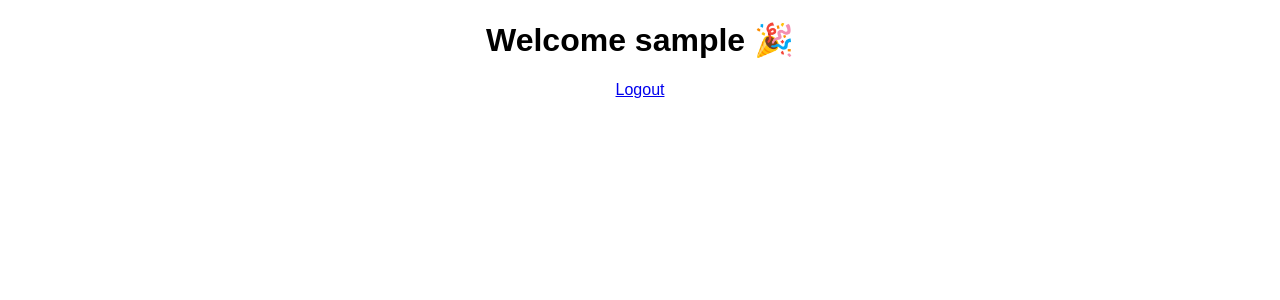
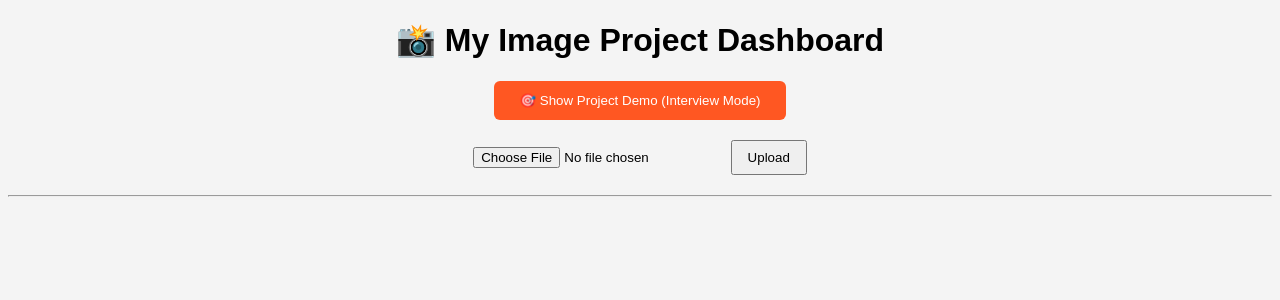
Before and after one commit to duniaparnasomarouthu-creator/quickshare, a Flask app: page /dashboard in a window 1280 px wide. Shown: the top 300 px of the page. Run offline with Flask 3, Linux system fonts and the light colour scheme; the visitor is signed in with stand-in values (Sample User, id 1).

Commit message:
Update dashboard.html

```diff
--- a/templates/dashboard.html
+++ b/templates/dashboard.html
@@ -2,13 +2,103 @@
 <html>
 <head>
 <title>Dashboard</title>
+
+<style>
+body{
+    font-family:Arial;
+    background:#f4f4f4;
+}
+
+button{
+    cursor:pointer;
+}
+</style>
+
 </head>
 
-<body style="font-family:Arial;text-align:center;">
+<body>
 
-<h1>Welcome {{ user }} 🎉</h1>
+<h1 style="text-align:center;">📸 My Image Project Dashboard</h1>
 
-<a href="/logout">Logout</a>
+<!-- 🔥 INTERVIEW DEMO BUTTON -->
+<div style="text-align:center;margin:20px;">
+
+<button onclick="showDemo()"
+style="padding:12px 25px;background:#ff5722;color:white;border:none;border-radius:6px;">
+🎯 Show Project Demo (Interview Mode)
+</button>
+
+</div>
+
+<!-- 📦 DEMO BOX -->
+<div id="demoBox"
+style="display:none;background:#111;color:white;padding:20px;margin:20px auto;width:80%;border-radius:10px;">
+
+<h2>🚀 Project Overview</h2>
+
+<p>✔ Secure Login System</p>
+<p>✔ Multi-user Registration</p>
+<p>✔ Image Upload & Gallery</p>
+<p>✔ Password Encryption (Werkzeug)</p>
+<p>✔ Download Feature</p>
+<p>✔ Database (SQLite)</p>
+
+<hr>
+
+<h3>🧠 Tech Stack</h3>
+<p>Flask + SQLite + HTML + CSS + Python</p>
+
+<hr>
+
+<h3>💡 Project Idea</h3>
+<p>A secure image management system where users can upload, view, and download images after login.</p>
+
+</div>
+
+<!-- 📤 UPLOAD SECTION -->
+<div style="text-align:center;margin:20px;">
+
+<form action="/upload" method="POST" enctype="multipart/form-data">
+    <input type="file" name="file" required>
+    <button style="padding:8px 15px;">Upload</button>
+</form>
+
+</div>
+
+<hr>
+
+<!-- 🖼 IMAGE GRID -->
+<div style="display:grid;grid-template-columns:repeat(3,1fr);gap:10px;padding:20px;">
+
+{% for img in images %}
+<div style="background:white;padding:10px;border-radius:8px;text-align:center;">
+
+    <img src="{{ url_for('static', filename='uploads/' + img[0]) }}"
+    style="width:100%;border-radius:5px;">
+
+    <br><br>
+
+    <a href="/download/{{ img[0] }}">
+        ⬇ Download
+    </a>
+
+</div>
+{% endfor %}
+
+</div>
+
+<!-- 🔧 SCRIPT -->
+<script>
+function showDemo(){
+    var box = document.getElementById("demoBox");
+
+    if(box.style.display === "none"){
+        box.style.display = "block";
+    } else {
+        box.style.display = "none";
+    }
+}
+</script>
 
 </body>
 </html>
```
